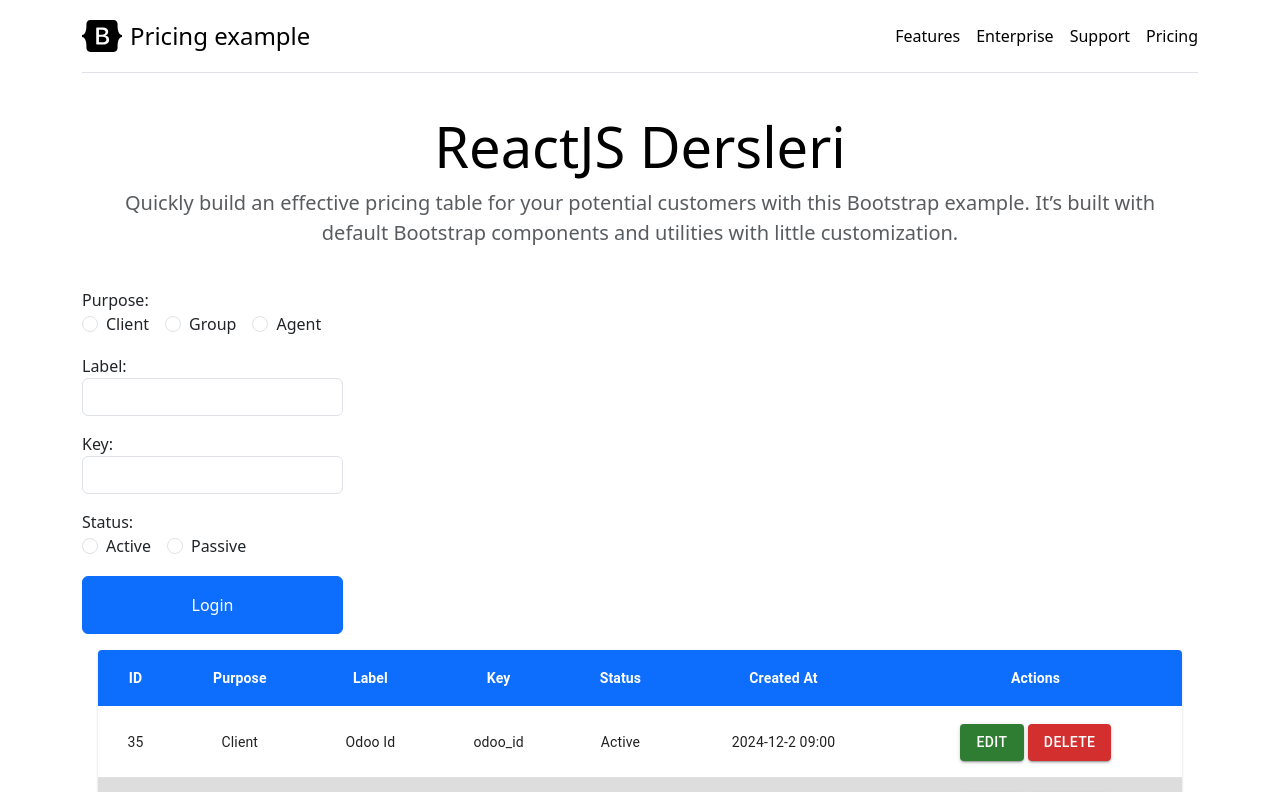
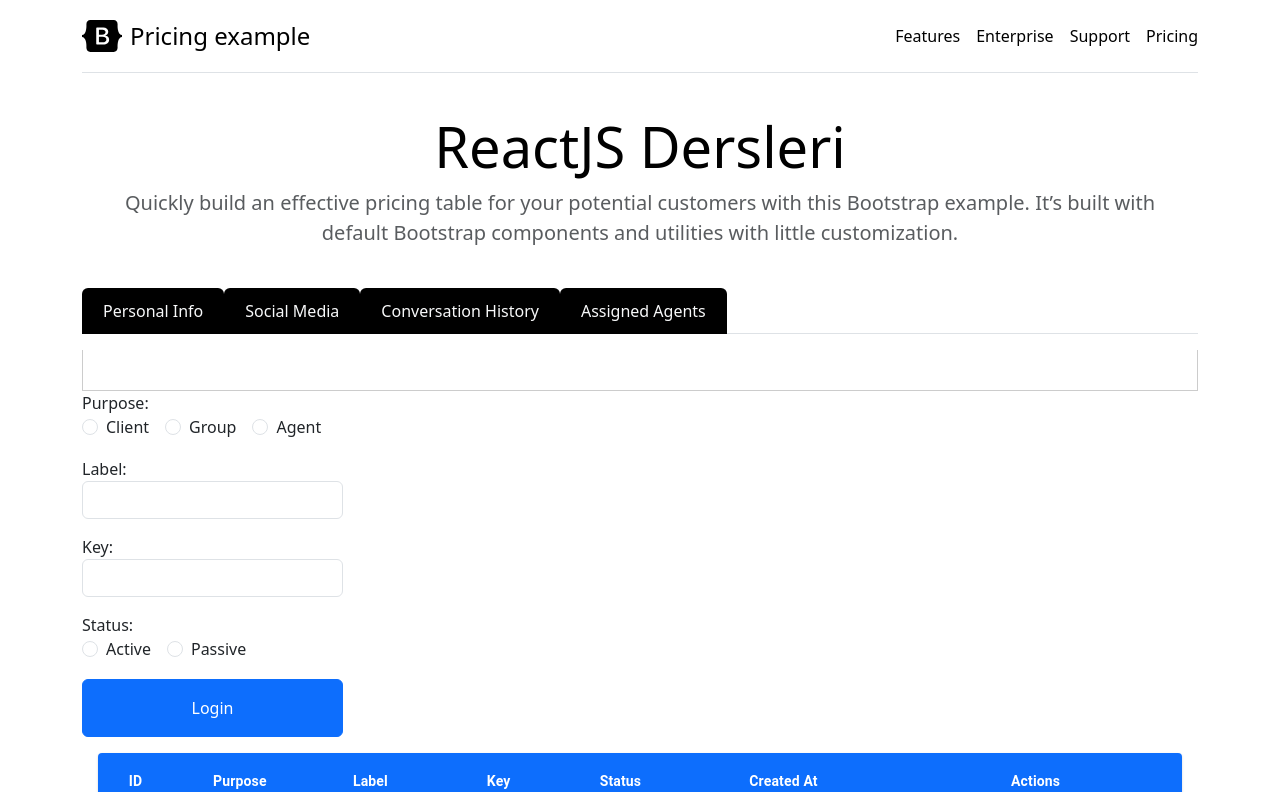
Before and after one commit to nixarsoft/crm-fe, a React (Vite) app: page / in a window 1280 px wide. Shown: the top 792 px of the page. Built offline with nearby package versions, Linux system fonts and the light colour scheme.

Commit message:
#3 Tabs added for customer cards

```diff
--- /dev/null
+++ b/src/app.css
@@ -0,0 +1,34 @@
+/* General Tab Styles */
+.nav-tabs {
+    border-bottom: 2px solid #ccc;
+  }
+
+  .nav-tabs .nav-link {
+    border: 1px solid transparent;
+    border-radius: 0;
+    color: #f8f9fa;
+    padding: 10px 20px;
+    margin-bottom: -1px;
+    font-size: 16px;
+    background-color: #000;
+    transition: background-color 0.3s ease, color 0.3s ease;
+  }
+
+  .nav-tabs .nav-link.active {
+    color: #fff !important; /* Active tab text color changed to white */
+    background-color: #007bff !important; /* Active tab background color */
+    border-color: #007bff !important; /* Active tab border color */
+  }
+
+  .nav-tabs .nav-link:hover {
+    background-color: #666;
+    color: #fff;
+  }
+
+  /* Tab Content */
+  .tab-content {
+    border: 1px solid #ccc;
+    border-top: none;
+    padding: 20px;
+    background-color: #fff;
+  }
--- a/src/app.jsx
+++ b/src/app.jsx
@@ -3,6 +3,10 @@ import AdditionalInfoForm from "./components/forms/additional-info-form";
 import Header from "./components/header";
 import TableGenerator from "./components/TableGenerator/TableGenerator";
 import { Box } from "@mui/material";
+import Tab from 'react-bootstrap/Tab';
+import Tabs from 'react-bootstrap/Tabs';
+import "./app.css"
+
 
 /*
 Soru: JS'de export default ile export const arasındaki farklar nelerdir?
@@ -147,6 +151,8 @@ export default function App() {
     // Delete işlemleri...
   };
 
+  const [key, setKey] = useState('home');
+
   return (
     <>
       <div class="container py-3 d-flex flex-column ">
@@ -162,7 +168,25 @@ export default function App() {
             Bootstrap components and utilities with little customization.
           </p>
         </div>
-
+        <Tabs
+          id="controlled-tab-example"
+          activeKey={key}
+          onSelect={(k) => setKey(k)}
+          className="mb-3"
+        >
+          <Tab eventKey="personalinfo" title="Personal Info">
+            Tab content for Personal Info
+          </Tab>
+          <Tab eventKey="socialmedia" title="Social Media">
+            Tab content for Social Media
+          </Tab>
+          <Tab eventKey="conversationhistory" title="Conversation History" >
+            Tab content for Conversation History
+          </Tab>
+          <Tab eventKey="assignagents" title="Assigned Agents">
+            Tab content for Assigned Agents
+          </Tab>
+        </Tabs>
         <AdditionalInfoForm />
         <Box sx={{margin: 2}}>
           <TableGenerator headers={headers} data={data} />
```
